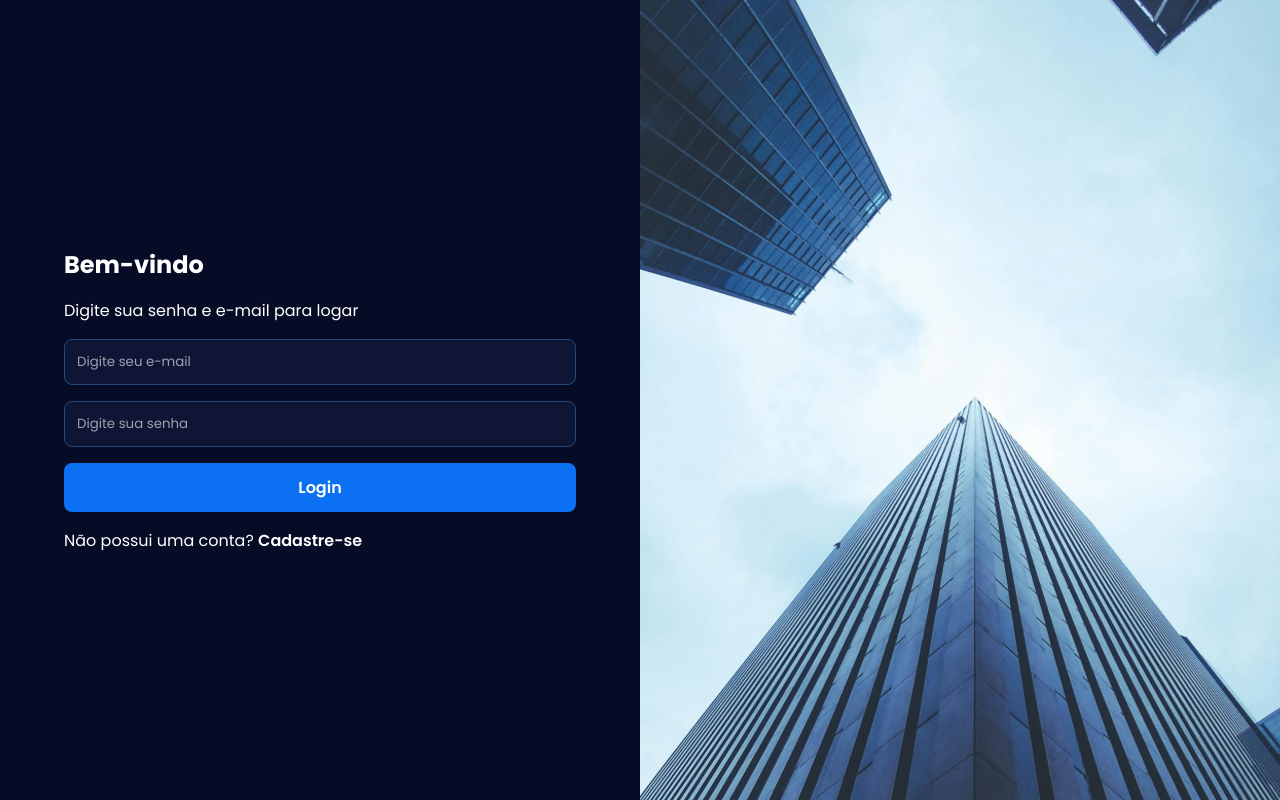
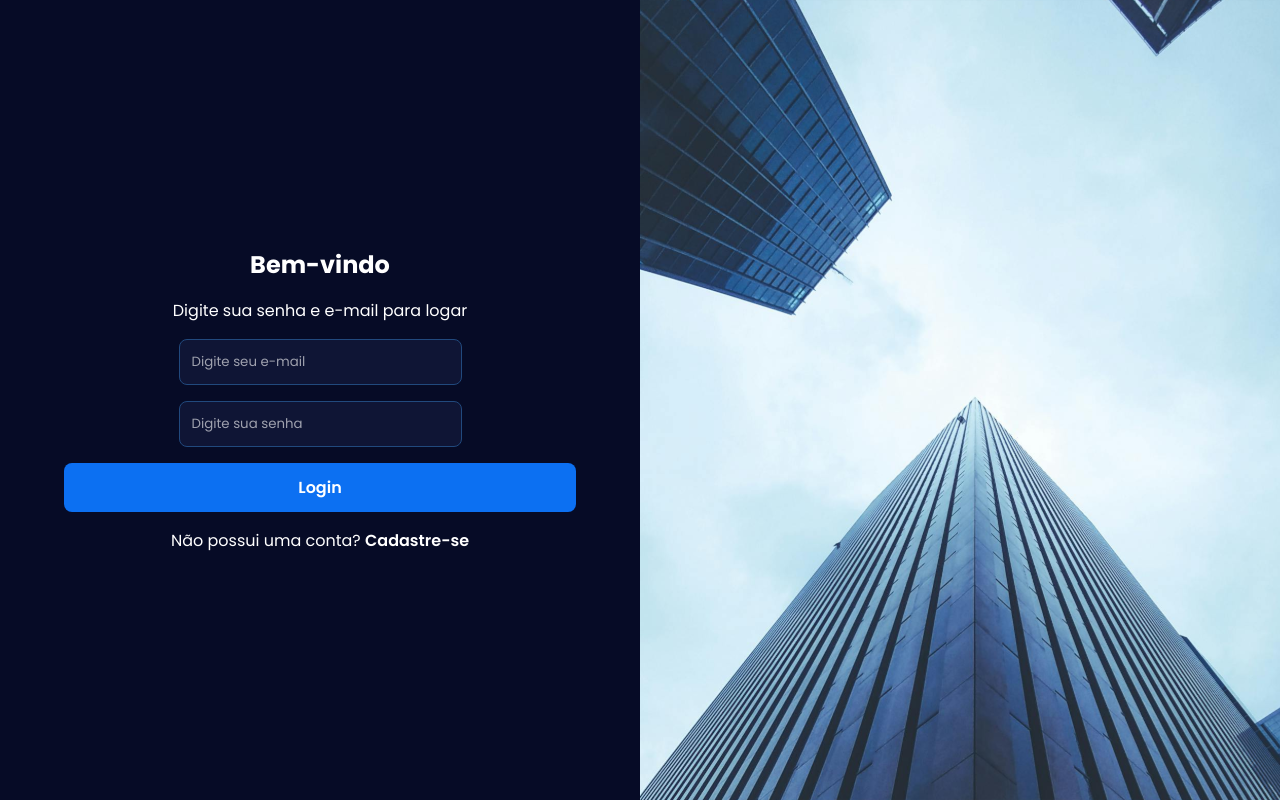
Before and after one commit to mikasampaio/dnc-dashboard, a React (Vite) app: page /login in a window 1280 px wide. Built offline with nearby package versions, Linux system fonts and the light colour scheme.

Commit message:
feat: tela de login e cadastro

```diff
--- a/src/pages/Login/styles.ts
+++ b/src/pages/Login/styles.ts
@@ -19,6 +19,7 @@ export const ContainerForm = styled.section`
   padding: 4rem;
   width: 50%;
   color: #ffffff;
+  align-items: center;
 
   @media screen and (max-width: 768px) {
     padding: 1rem;
--- a/src/pages/Register/styles.ts
+++ b/src/pages/Register/styles.ts
@@ -21,6 +21,7 @@ export const ContainerForm = styled.section`
   color: #ffffff;
 
   @media screen and (max-width: 768px) {
+    align-items: center;
     padding: 1rem;
     width: 100%;
     height: 70%;
```
